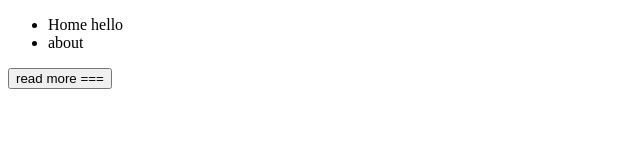
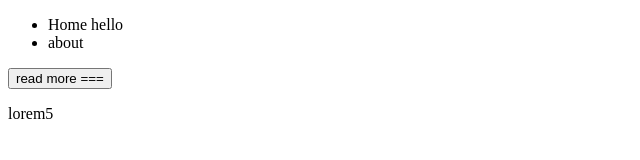
Before and after one commit to TieensThanhf/demo-GIT, a plain HTML site: page index.html in a window 1280 px wide. Shown: the full height of the page, 0-640 px from the left. Drawn offline with Linux system fonts and the light colour scheme.

Commit message:
update code

```diff
--- a/index.html
+++ b/index.html
@@ -20,7 +20,11 @@
             <button>read more === </button>
         </nav>
     </header>
-    <section class="carousel"></section>
+    <section class="carousel">
+        <p>lorem5
+
+        </p>
+    </section>
     <footer></footer>
 </body>
 </html>
```
